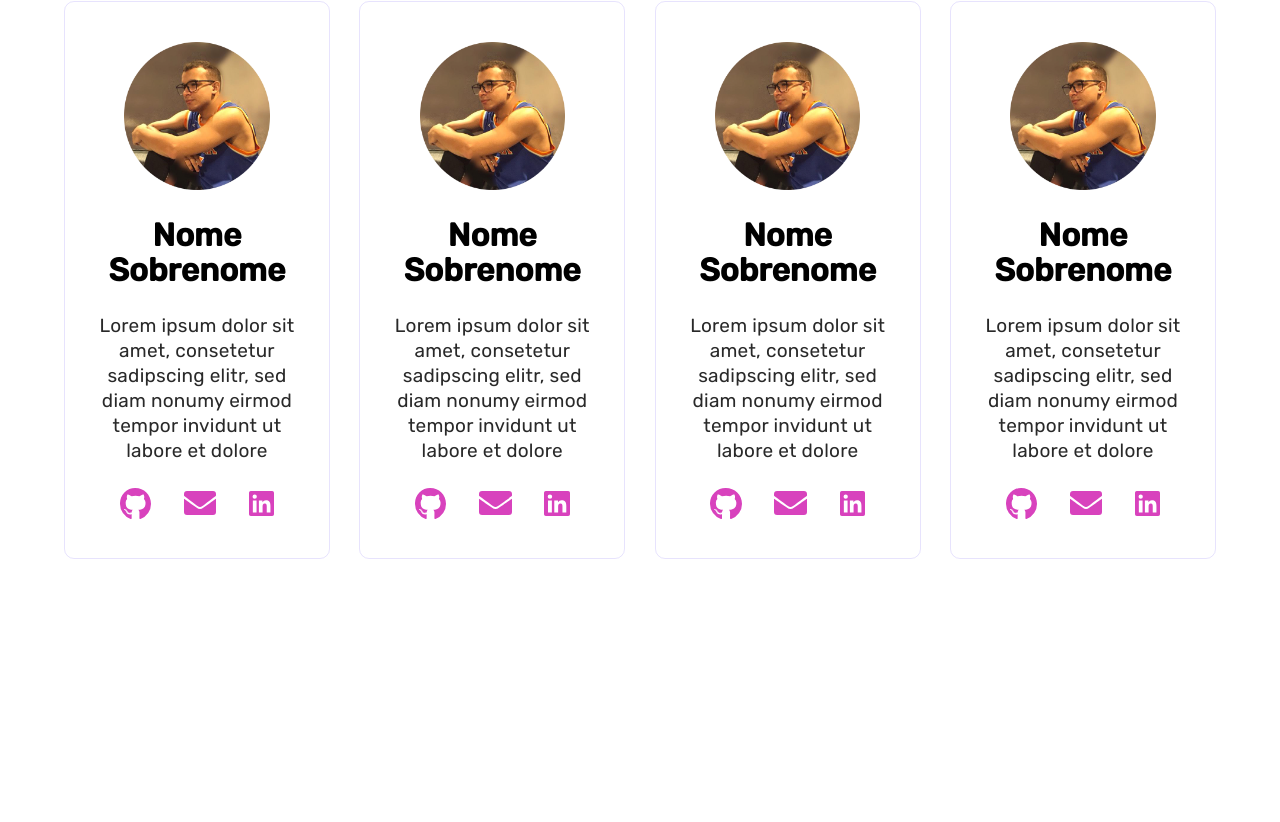
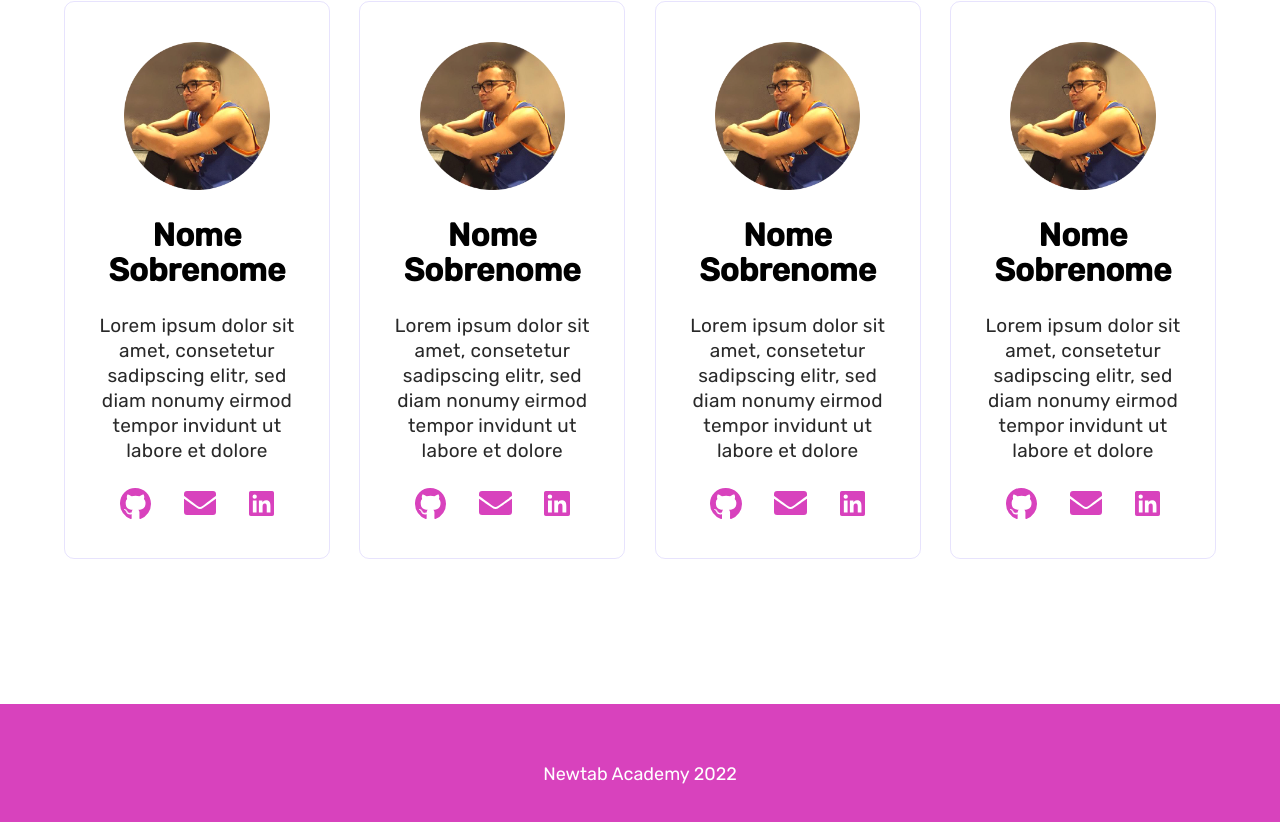
Before and after one commit to edgarffgomes/Projeto-HashtagFinder, a React (Create React App) app: page /about in a window 1280 px wide. Shown: the part 1409-2231 px from the top of the page. Before the commit the page ends 2113 px from the top, so only its background shows below. Built offline with nearby package versions, Linux system fonts and the light colour scheme.

Commit message:
importando footer

```diff
--- a/src/pages/about/About.jsx
+++ b/src/pages/about/About.jsx
@@ -2,7 +2,7 @@ import styles from './About.module.css';
 import illustration from '../../img/about-illustration.svg';
 import Navbar from '../../components/navbar/Navbar';
 import Members from '../../components/members/Members';
-
+import Footer from '../../components/footer/Footer';
  const About = () => {
   return (
     <>
@@ -38,6 +38,7 @@ import Members from '../../components/members/Members';
 
         <Members />
       </main>
+      <Footer/>
     </>
   );
 };
```
